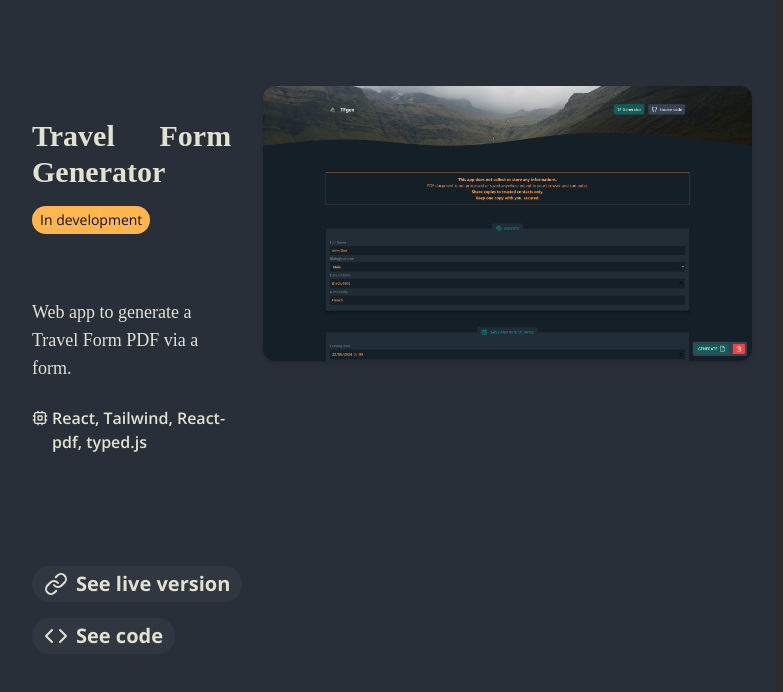
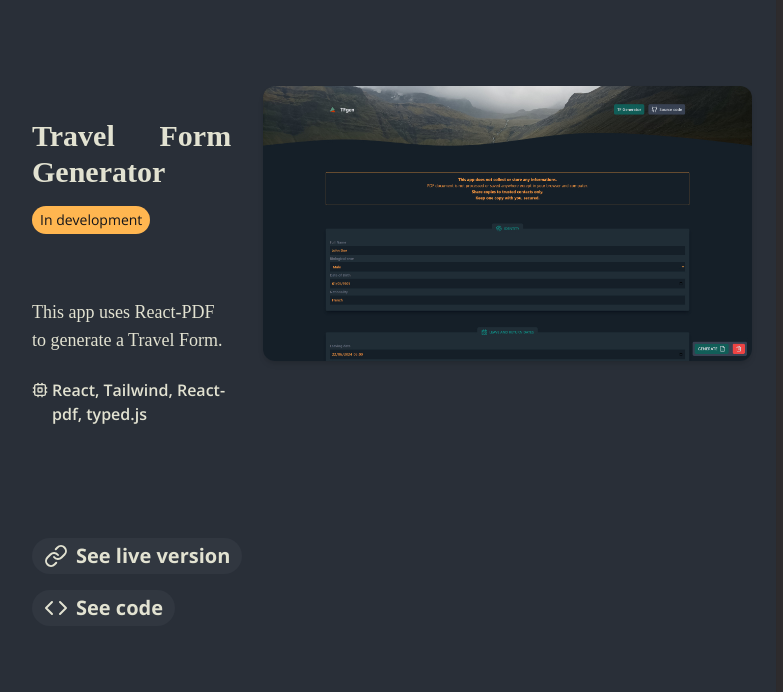
Before and after one commit to mach90/mach-portfolio, a React (Vite) app: page / in a window 1280 px wide. Shown: the part 4346-5038 px from the top of the page, without its empty margins (264-1047 px from the left). Built offline with nearby package versions, Linux system fonts and the light colour scheme; a web font is replaced by a local one.

Commit message:
initial commit

```diff
--- a/src/components/Projects.jsx
+++ b/src/components/Projects.jsx
@@ -14,7 +14,7 @@ const projects = [
     {
       title: "Travel Form Generator",
       status: "In development",
-      description: "Web app to generate a Travel Form PDF via a form.",
+      description: "This app uses React-PDF to generate a Travel Form.",
       tech: "React, Tailwind, React-pdf, typed.js",
       src: TravelFormGeneratorImg,
       link: "https://travelformgenerator.netlify.app/",
--- a/src/output.css
+++ b/src/output.css
@@ -614,12 +614,12 @@ video {
   margin-top: 3rem;
 }
 
+.mt-2 {
+  margin-top: 0.5rem;
+}
+
 .mt-24 {
   margin-top: 6rem;
-}
-
-.mt-6 {
-  margin-top: 1.5rem;
 }
 
 .mt-8 {
@@ -628,10 +628,6 @@ video {
 
 .mt-96 {
   margin-top: 24rem;
-}
-
-.mt-2 {
-  margin-top: 0.5rem;
 }
 
 .block {
@@ -928,6 +924,11 @@ video {
   padding-right: 6rem;
 }
 
+.px-3 {
+  padding-left: 0.75rem;
+  padding-right: 0.75rem;
+}
+
 .px-40 {
   padding-left: 10rem;
   padding-right: 10rem;
@@ -966,11 +967,6 @@ video {
 .py-96 {
   padding-top: 24rem;
   padding-bottom: 24rem;
-}
-
-.px-3 {
-  padding-left: 0.75rem;
-  padding-right: 0.75rem;
 }
 
 .text-left {
```
Also changed, not shown: 1 other file (tests, documents, lock files or other folders).
